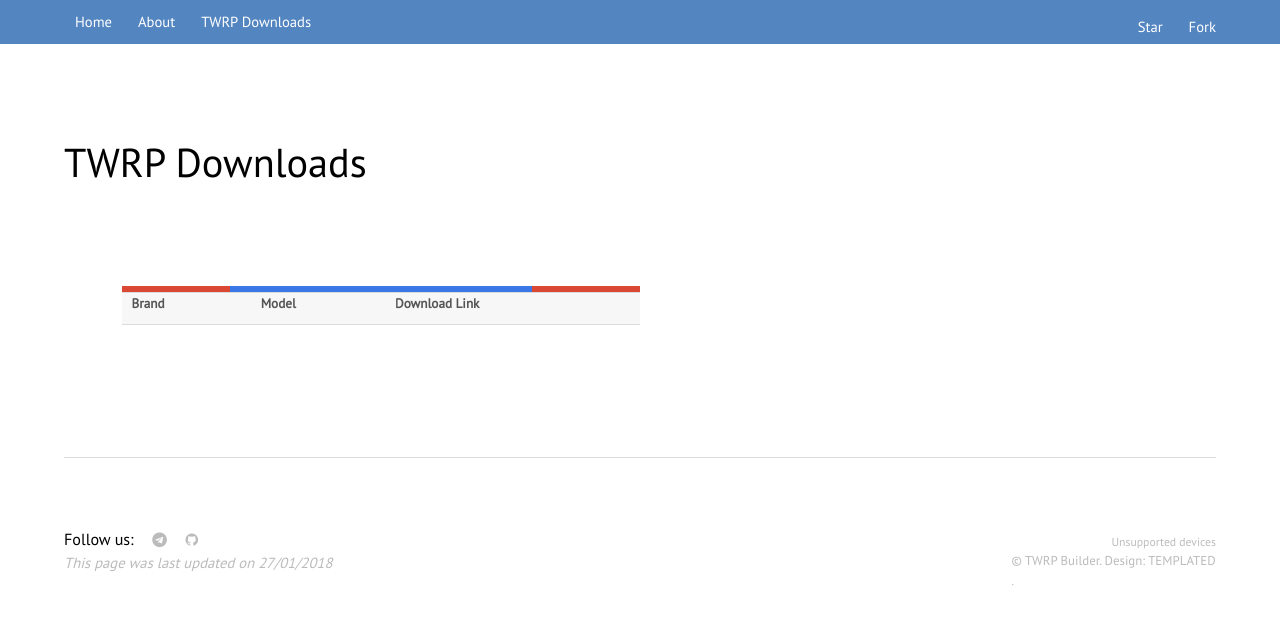
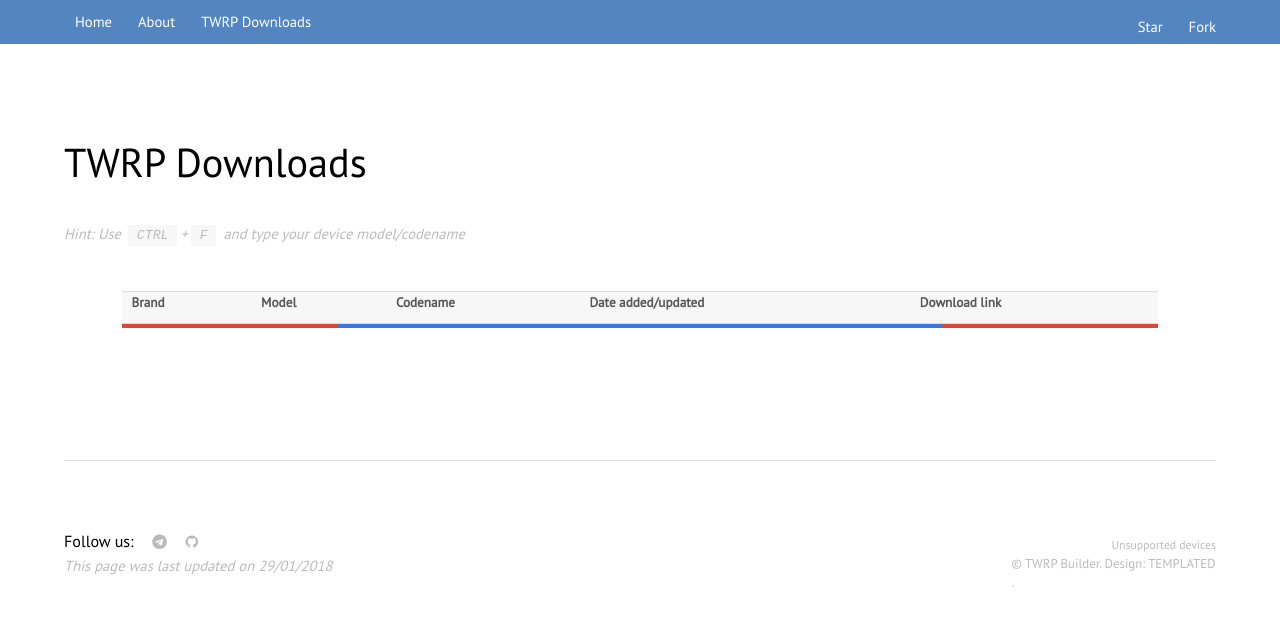
Before and after one commit to TwrpBuilder/twrpbuilder.github.io, a Jekyll site: the page built from downloads/twrp/index.md, in a window 1280 px wide. Shown: the top 626 px of the page. Built offline with Jekyll 4.4.1, drawn with Linux system fonts in a browser that asks for light colours; comment, search, counter and statistics services are not loaded.

Commit message:
TWRP Downloads: Improve page view

````diff
--- a/assets/css/main.css
+++ b/assets/css/main.css
@@ -1704,8 +1704,6 @@
 
 	code {
 		background: rgba(144, 144, 144, 0.075);
-		border-radius: 0;
-		border: solid 1px #dbdbdb;
 		font-family: "Courier New", monospace;
 		font-size: 0.9em;
 		margin: 0 0.25em;
@@ -1817,10 +1815,18 @@
 				color: #FFF;
 			}
 
+		.load-bar {
+			top: -30px;
+		}
+
 		@media screen and (max-width: 980px) {
 
 			section.wrapper, article.wrapper {
 				padding: 2em 0;
+			}
+
+			.load-bar {
+				top: -32px
 			}
 
 		}
--- a/downloads/twrp/index.html
+++ b/downloads/twrp/index.md
@@ -1,23 +1,29 @@
 ---
 layout: post
 title: TWRP Downloads
-update: 27/01/2018
+update: 29/01/2018
 ---
+<em style="color: #bbb">Hint: Use ```CTRL```+```F``` and type your device model/codename</em>
+<style>
+	p {
+		margin: -2em 0 2em 0;
+	}
+</style>
 <!-- Main -->
 <section id="main" class="wrapper" style="padding: 1em 0">
    <div class="inner">
-      <!-- Elements -->
-      <div class="6u 12u$(medium)">
          <!-- Table -->
          <div class="table-wrapper">
             <table>
                <tbody id="table">
-                  <tr>
-                     <th>Brand</th>
-                     <th>Model</th>
-                     <th>Download Link</th>
-                  </tr>
-                  <script>
+				  <tr>
+					<th>Brand</th>
+					<th>Model</th>
+					<th>Codename</th>
+					<th>Date added/updated</th>
+					<th>Download link</th>
+				  </tr>
+				  <script>
                      var userDataRef = firebase.database().ref("Builds").orderByKey();
                      var button = document.createElement("button");
                      button.innerHTML = "Do Something";
@@ -28,18 +34,24 @@
                      content+='<tr>'
                      content+='<th>Brand</th>'
                      content+='<th>Model</th>'
-                     content+='<th>Download Link</th>'
+					 content+='<th>Codename</th>'
+					 content+='<th>Date added/updated</th>'
+                     content+='<th>Download link</th>'
                      content+='</tr>'
 
                      snapshot.forEach(function(data){
                      var val = data.val();
                      var brand=val.Brand;
                      var model=val.Model;
+					 var codename=val.Codename;
+					 var date=val.Date;
                      var url=val.Url;
                       var body = document.getElementsByTagName("body")[0];
                      content+='<tr>'
                      content +='<td>'+brand+'</td>'
                      content +='<td>'+model+'</td>'
+                     content +='<td>'+codename+'</td>'
+					 content +='<td>'+date+'</td>'
                      content+='<td><a href='+url+'> Download </a></td>'
                      content+='</tr>'
 
@@ -47,17 +59,12 @@
                      document.getElementById("table").innerHTML = content;
                      });
                   </script>
-				  <div class="load-bar">
-					  <div class="bar"></div>
-					  <div class="bar"></div>
-					  <div class="bar"></div>
-				  </div>
+
 				  <style>
 					  .load-bar {
 					  position: relative;
-					  margin-top: 20px;
 					  width: 100%;
-					  height: 6px;
+					  height: 4px;
 					  background-color: #fdba2c;
 					}
 					.bar {
@@ -89,7 +96,11 @@
 					</style>
                </tbody>
             </table>
-         </div>
+		  <div class="load-bar">
+			  <div class="bar"></div>
+			  <div class="bar"></div>
+			  <div class="bar"></div>
+		  </div>
       </div>
    </div>
 </section>
````
